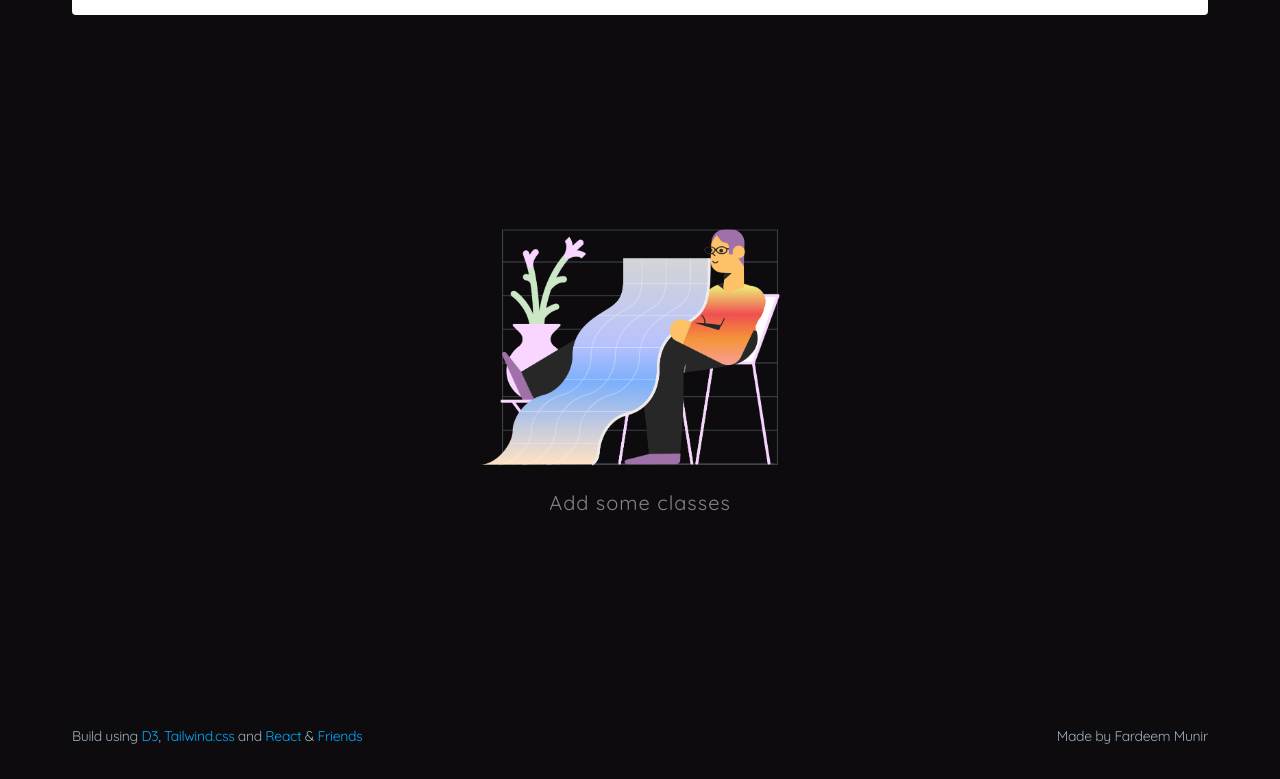
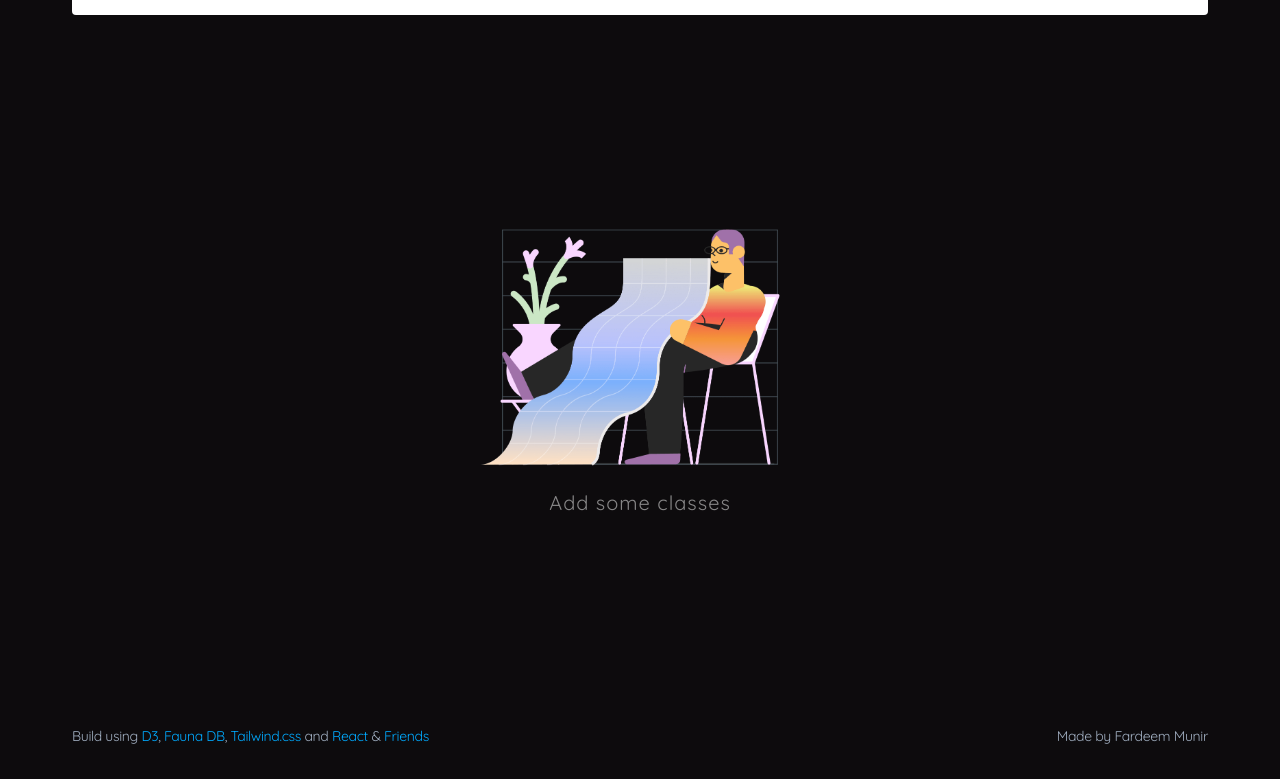
Before and after one commit to fardeemmunir/gameplan, a Next.js app: page / in a window 1280 px wide. Shown: the part 297-1076 px from the top of the page. Built offline with nearby package versions, Linux system fonts and the light colour scheme.

Commit message:
Add faunadb to footer

```diff
--- a/components/Footer.tsx
+++ b/components/Footer.tsx
@@ -4,6 +4,7 @@ const Footer = () => (
   <footer className="text-gray-500 pb-8 pt-4 text-sm container flex justify-between">
     <p className="text-right tracking-tight">
       Build using <a href="https://d3js.org/">D3</a>,{" "}
+      <a href="https://fauna.com/">Fauna DB</a>,{" "}
       <a href="https://tailwindcss.com/">Tailwind.css</a> and{" "}
       <a href="https://reactjs.org/">React</a> &amp;{" "}
       <a href="https://nextjs.org/">Friends</a>
```
